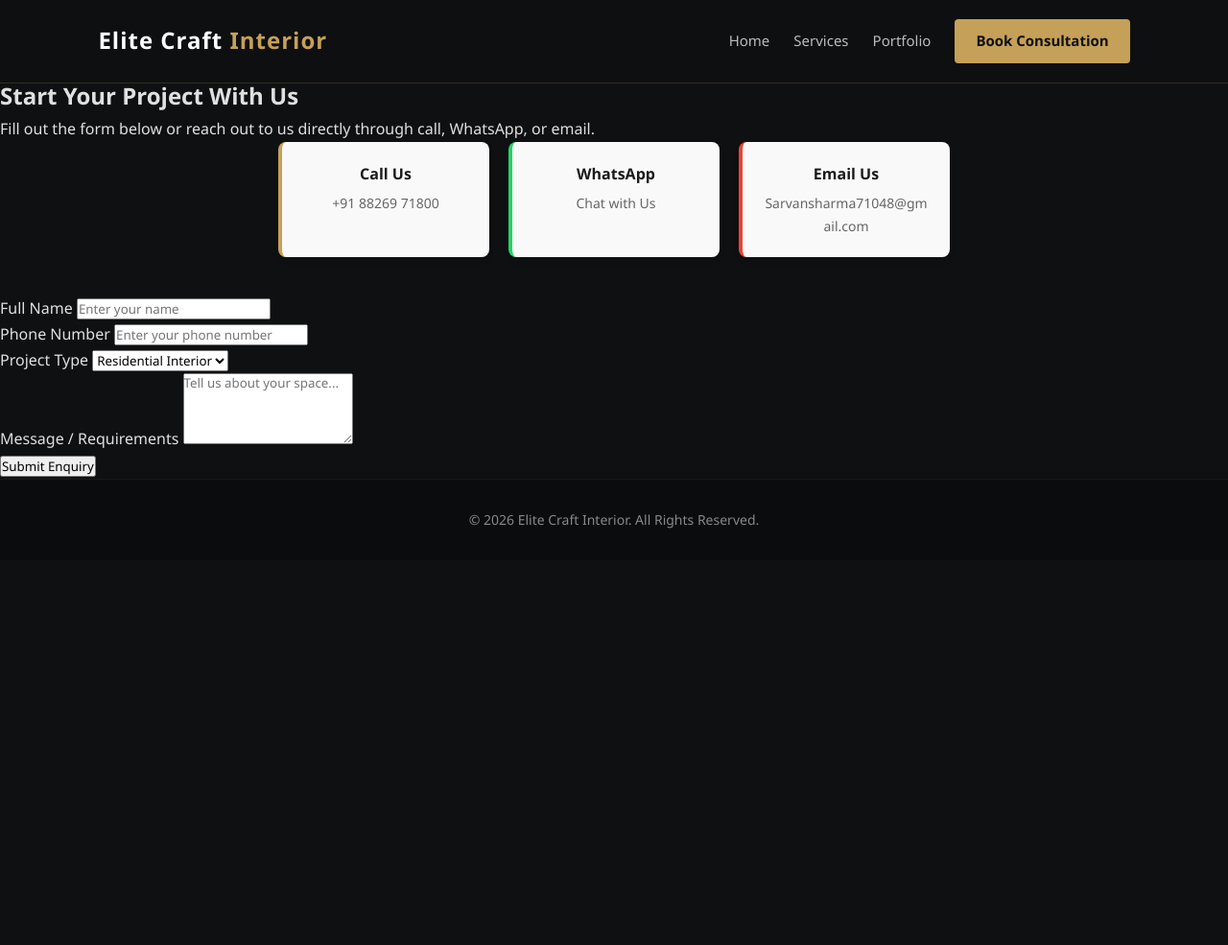
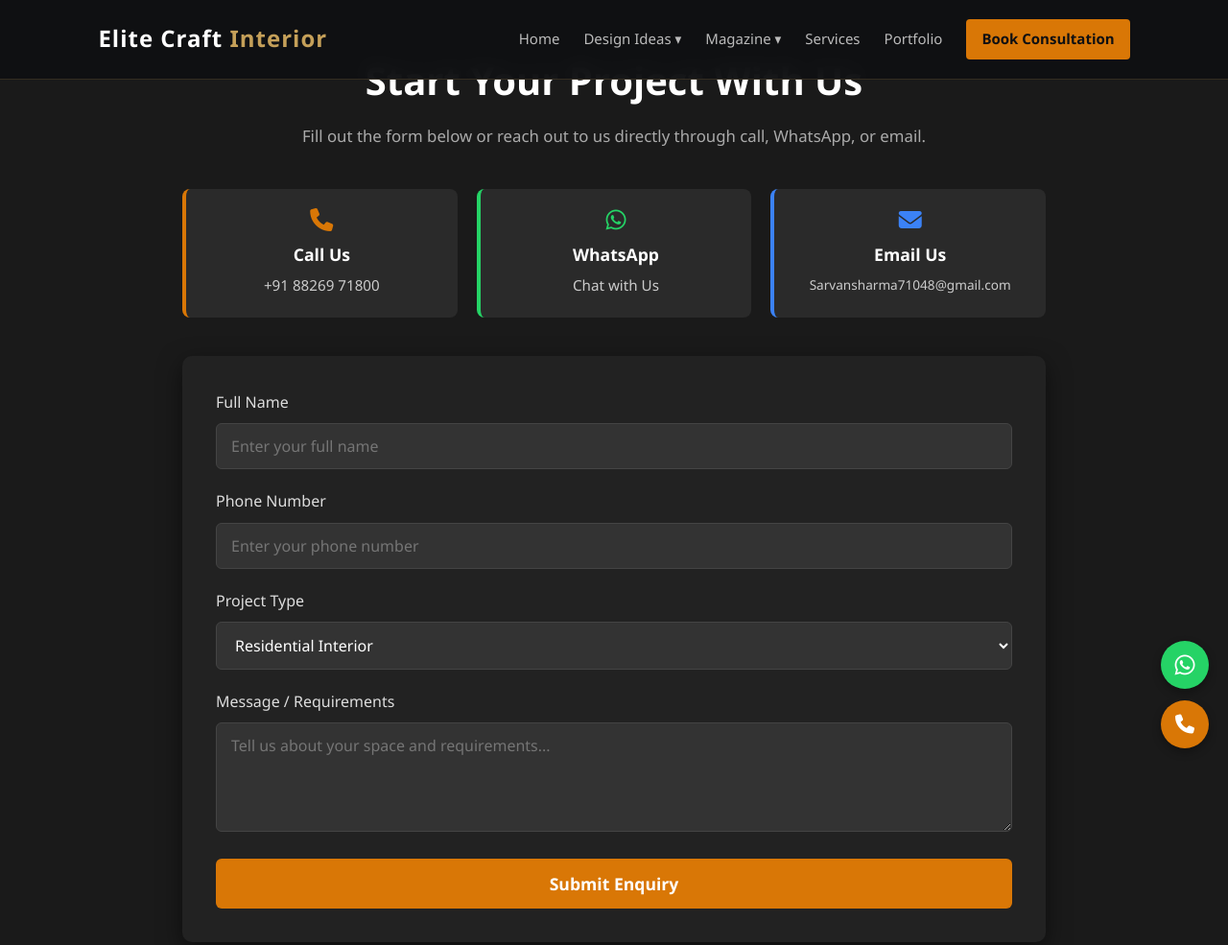
Before and after one commit to sangamsharma6265/elite-craft-interior, a website: page contact.html in a window 1280 px wide. Shown: the top 985 px of the page at 96% size. Before the commit the page ends 800 px from the top, so only its background shows below. Drawn offline with Linux system fonts and the light colour scheme.

Commit message:
Fixed styling, layout and inputs visibility for contact/consultation page

```diff
--- a/contact.html
+++ b/contact.html
@@ -3,78 +3,114 @@
 <head>
     <meta charset="UTF-8">
     <meta name="viewport" content="width=device-width, initial-scale=1.0">
-    <title>Elite Craft Interior | Contact Us</title>
+    <title>Book Consultation | Elite Craft Interior</title>
     <link rel="stylesheet" href="style.css">
+    <!-- FontAwesome for Call/WhatsApp Icons -->
+    <link rel="stylesheet" href="https://cdnjs.cloudflare.com/ajax/libs/font-awesome/6.4.0/css/all.min.css">
 </head>
 <body>
 
     <!-- Header & Navigation -->
     <header>
-        <div class="logo">Elite Craft <span>Interior</span></div>
+        <div class="logo"><a href="index.html" style="color:inherit; text-decoration:none;">Elite Craft <span>Interior</span></a></div>
         <nav>
             <a href="index.html">Home</a>
+            <div class="dropdown">
+                <a href="#">Design Ideas ▾</a>
+                <div class="dropdown-content">
+                    <a href="design-detail.html?cat=modular-kitchen">Modular Kitchen Designs</a>
+                    <a href="design-detail.html?cat=wardrobe">Wardrobe Designs</a>
+                    <a href="design-detail.html?cat=bathroom">Bathroom Designs</a>
+                    <a href="design-detail.html?cat=bedroom">Master Bedroom Designs</a>
+                    <a href="design-detail.html?cat=living-room">Living Room Designs</a>
+                    <a href="design-detail.html?cat=false-ceiling">False Ceiling Designs</a>
+                    <a href="design-detail.html?cat=tv-unit">TV Unit Designs</a>
+                </div>
+            </div>
+            <div class="dropdown">
+                <a href="#">Magazine ▾</a>
+                <div class="dropdown-content">
+                    <a href="magazine-detail.html?cat=decor">Decor & Inspiration</a>
+                    <a href="magazine-detail.html?cat=expert-advice">Expert Advice</a>
+                    <a href="magazine-detail.html?cat=vastu">Vastu Tips</a>
+                    <a href="magazine-detail.html?cat=organisation">Home Organisation</a>
+                </div>
+            </div>
             <a href="services.html">Services</a>
             <a href="portfolio.html">Portfolio</a>
-            <a href="contact.html" class="btn-nav active">Book Consultation</a>
+            <a href="contact.html" class="btn-nav active" style="background-color: #d97706; color: white; padding: 8px 16px; border-radius: 4px;">Book Consultation</a>
         </nav>
     </header>
 
-    <!-- Contact Section -->
-    <section class="contact" style="margin-top: 80px;">
-        <h2>Start Your Project With Us</h2>
-        <p>Fill out the form below or reach out to us directly through call, WhatsApp, or email.</p>
+    <!-- Contact / Consultation Content Section -->
+    <main style="padding: 50px 5%; min-height: 75vh; background-color: #1a1a1a; color: #fff;">
+        <div style="max-width: 900px; margin: 0 auto;">
+            <div style="text-align: center; margin-bottom: 40px;">
+                <h1 style="font-size: 2.5rem; color: #fff; margin-bottom: 10px;">Start Your Project With Us</h1>
+                <p style="color: #aaa; font-size: 1.05rem;">Fill out the form below or reach out to us directly through call, WhatsApp, or email.</p>
+            </div>
 
-        <!-- Quick Contact Info Cards -->
-        <div class="quick-contact-container" style="display: flex; justify-content: center; gap: 20px; margin-bottom: 40px; flex-wrap: wrap;">
+            <!-- Direct Contact Info Cards -->
+            <div style="display: grid; grid-template-columns: repeat(auto-fit, minmax(250px, 1fr)); gap: 20px; margin-bottom: 40px;">
+                <div style="background: #2a2a2a; padding: 20px; border-radius: 8px; text-align: center; border-left: 4px solid #d97706;">
+                    <i class="fa-solid fa-phone" style="font-size: 24px; color: #d97706; margin-bottom: 10px;"></i>
+                    <h3 style="font-size: 1.1rem; margin-bottom: 5px; color: #fff;">Call Us</h3>
+                    <p style="color: #ccc; font-size: 0.95rem;">+91 88269 71800</p>
+                </div>
+                <div style="background: #2a2a2a; padding: 20px; border-radius: 8px; text-align: center; border-left: 4px solid #25d366;">
+                    <i class="fa-brands fa-whatsapp" style="font-size: 24px; color: #25d366; margin-bottom: 10px;"></i>
+                    <h3 style="font-size: 1.1rem; margin-bottom: 5px; color: #fff;">WhatsApp</h3>
+                    <p style="color: #ccc; font-size: 0.95rem;">Chat with Us</p>
+                </div>
+                <div style="background: #2a2a2a; padding: 20px; border-radius: 8px; text-align: center; border-left: 4px solid #3b82f6;">
+                    <i class="fa-solid fa-envelope" style="font-size: 24px; color: #3b82f6; margin-bottom: 10px;"></i>
+                    <h3 style="font-size: 1.1rem; margin-bottom: 5px; color: #fff;">Email Us</h3>
+                    <p style="color: #ccc; font-size: 0.85rem; word-break: break-all;">Sarvansharma71048@gmail.com</p>
+                </div>
+            </div>
 
-            <!-- Call Box -->
-            <a href="tel:8826971800" style="text-decoration: none; color: inherit; background: #f9f9f9; padding: 20px; border-radius: 8px; border-left: 4px solid #c5a059; width: 220px; text-align: center; box-shadow: 0 4px 10px rgba(0,0,0,0.03); transition: transform 0.3s;">
-                <h4 style="color: #1a1a1a; margin-bottom: 5px;">Call Us</h4>
-                <p style="color: #666; font-size: 14px; margin: 0;">+91 88269 71800</p>
-            </a>
+            <!-- Consultation Form Box -->
+            <div style="background: #222; padding: 35px; border-radius: 10px; box-shadow: 0 8px 24px rgba(0,0,0,0.5);">
+                <form action="#" method="POST" style="display: flex; flex-direction: column; gap: 20px;">
+                    <div>
+                        <label style="display: block; margin-bottom: 8px; font-weight: 500; color: #ddd;">Full Name</label>
+                        <input type="text" placeholder="Enter your full name" required style="width: 100%; padding: 12px 15px; background: #333; border: 1px solid #444; border-radius: 6px; color: #fff; font-size: 1rem;">
+                    </div>
+                    <div>
+                        <label style="display: block; margin-bottom: 8px; font-weight: 500; color: #ddd;">Phone Number</label>
+                        <input type="tel" placeholder="Enter your phone number" required style="width: 100%; padding: 12px 15px; background: #333; border: 1px solid #444; border-radius: 6px; color: #fff; font-size: 1rem;">
+                    </div>
+                    <div>
+                        <label style="display: block; margin-bottom: 8px; font-weight: 500; color: #ddd;">Project Type</label>
+                        <select style="width: 100%; padding: 12px 15px; background: #333; border: 1px solid #444; border-radius: 6px; color: #fff; font-size: 1rem;">
+                            <option>Residential Interior</option>
+                            <option>Modular Kitchen</option>
+                            <option>Wardrobe & Storage</option>
+                            <option>Full Home Renovation</option>
+                        </select>
+                    </div>
+                    <div>
+                        <label style="display: block; margin-bottom: 8px; font-weight: 500; color: #ddd;">Message / Requirements</label>
+                        <textarea rows="4" placeholder="Tell us about your space and requirements..." style="width: 100%; padding: 12px 15px; background: #333; border: 1px solid #444; border-radius: 6px; color: #fff; font-size: 1rem; resize: vertical;"></textarea>
+                    </div>
+                    <button type="submit" style="background-color: #d97706; color: white; padding: 14px; border: none; border-radius: 6px; font-size: 1.1rem; font-weight: 600; cursor: pointer; transition: background 0.3s;">Submit Enquiry</button>
+                </form>
+            </div>
+        </div>
+    </main>
 
-            <!-- WhatsApp Box -->
-            <a href="https://wa.me/918826971800?text=Hi%2C%20I%20want%20to%20discuss%20an%20interior%20design%20project." target="_blank" style="text-decoration: none; color: inherit; background: #f9f9f9; padding: 20px; border-radius: 8px; border-left: 4px solid #25D366; width: 220px; text-align: center; box-shadow: 0 4px 10px rgba(0,0,0,0.03); transition: transform 0.3s;">
-                <h4 style="color: #1a1a1a; margin-bottom: 5px;">WhatsApp</h4>
-                <p style="color: #666; font-size: 14px; margin: 0;">Chat with Us</p>
-            </a>
-
-            <!-- Email Box -->
-            <a href="mailto:Sarvansharma71048@gmail.com" style="text-decoration: none; color: inherit; background: #f9f9f9; padding: 20px; border-radius: 8px; border-left: 4px solid #EA4335; width: 220px; text-align: center; box-shadow: 0 4px 10px rgba(0,0,0,0.03); transition: transform 0.3s;">
-                <h4 style="color: #1a1a1a; margin-bottom: 5px;">Email Us</h4>
-                <p style="color: #666; font-size: 14px; margin: 0; word-break: break-all;">Sarvansharma71048@gmail.com</p>
-            </a>
-
-        </div>
-
-        <!-- Enquiry Form -->
-        <form action="/submit-enquiry" method="POST" class="enquiry-form">
-            <div class="form-group">
-                <label>Full Name</label>
-                <input type="text" name="name" required placeholder="Enter your name">
-            </div>
-            <div class="form-group">
-                <label>Phone Number</label>
-                <input type="tel" name="phone" required placeholder="Enter your phone number">
-            </div>
-            <div class="form-group">
-                <label>Project Type</label>
-                <select name="projectType">
-                    <option value="Residential">Residential Interior</option>
-                    <option value="Commercial">Commercial Space</option>
-                    <option value="Renovation">Renovation</option>
-                </select>
-            </div>
-            <div class="form-group">
-                <label>Message / Requirements</label>
-                <textarea name="message" rows="4" placeholder="Tell us about your space..."></textarea>
-            </div>
-            <button type="submit" class="btn-submit">Submit Enquiry</button>
-        </form>
-    </section>
+    <!-- Floating Call & WhatsApp Buttons -->
+    <div style="position: fixed; bottom: 20px; right: 20px; display: flex; flex-direction: column; gap: 12px; z-index: 1000;">
+        <a href="https://wa.me/919876543210" target="_blank" style="background-color: #25d366; color: white; width: 50px; height: 50px; border-radius: 50%; display: flex; align-items: center; justify-content: center; font-size: 24px; box-shadow: 0 4px 10px rgba(0,0,0,0.3); text-decoration: none;">
+            <i class="fa-brands fa-whatsapp"></i>
+        </a>
+        <a href="tel:+919876543210" style="background-color: #d97706; color: white; width: 50px; height: 50px; border-radius: 50%; display: flex; align-items: center; justify-content: center; font-size: 20px; box-shadow: 0 4px 10px rgba(0,0,0,0.3); text-decoration: none;">
+            <i class="fa-solid fa-phone"></i>
+        </a>
+    </div>
 
     <!-- Footer -->
-    <footer>
+    <footer style="background: #111; color: #888; text-align: center; padding: 20px; font-size: 0.9rem;">
         <p>&copy; 2026 Elite Craft Interior. All Rights Reserved.</p>
     </footer>
 
```
